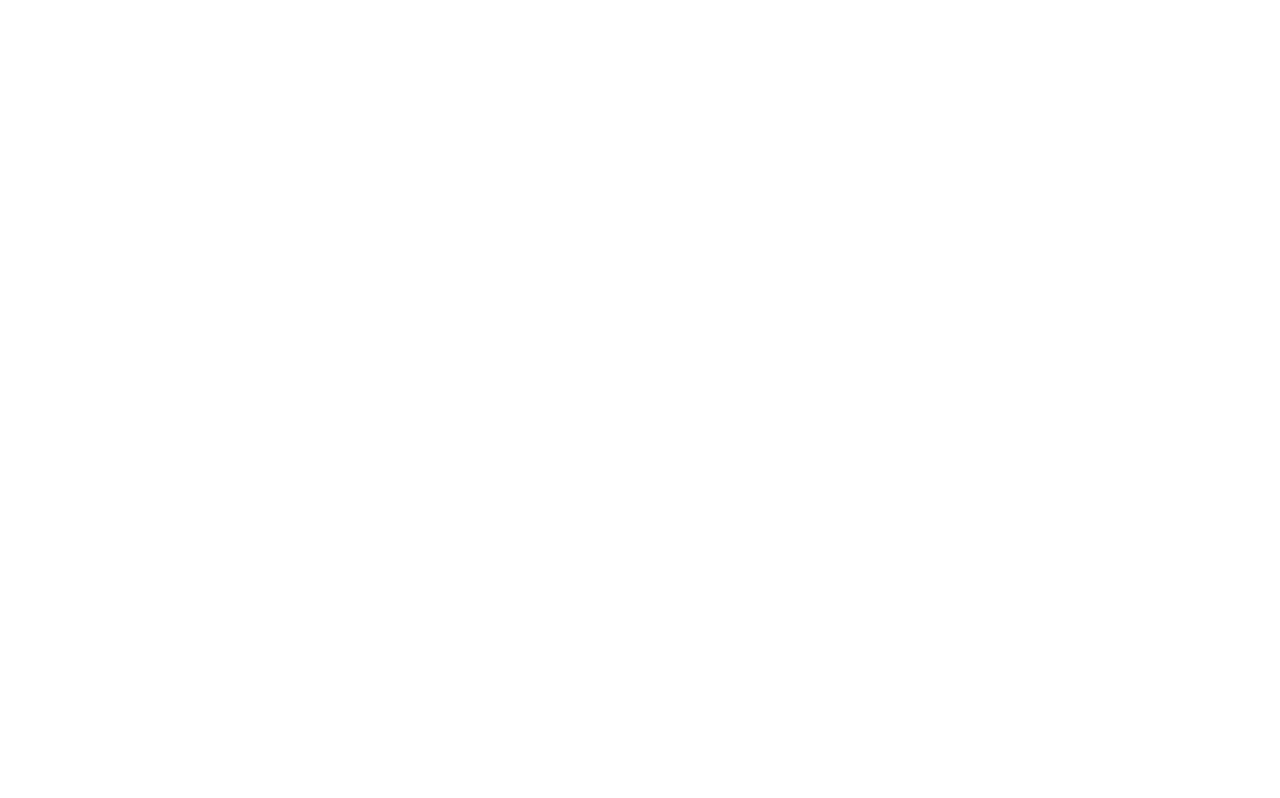
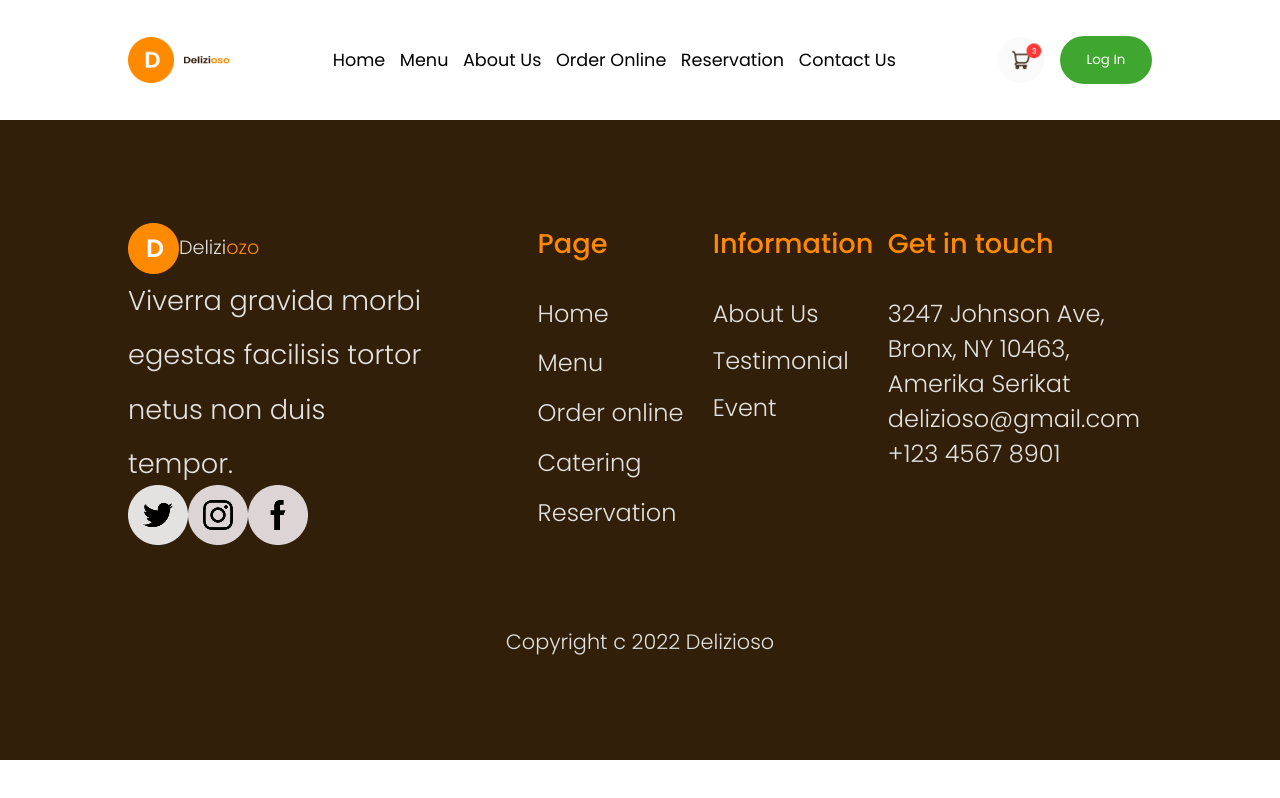
Before and after one commit to Wksils/reactProject2, a React (Vite) app in the folder my_project/: page / in a window 1280 px wide. Before the commit this address had no page. Built offline with nearby package versions, Linux system fonts and the light colour scheme.

Commit message:
finish 1 and 2 page

```diff
--- a/my_project/src/components/footer/footer.jsx
+++ b/my_project/src/components/footer/footer.jsx
@@ -1,5 +1,6 @@
 import './footer.scss'
 import {Photo} from '../../Photo.js'
+import { Link } from 'react-router-dom'
 
 export default function Footer(){
     return(
@@ -9,7 +10,7 @@ export default function Footer(){
                     <div className='right'>
                         <div className='logo'>
                             <img src={Photo.Logo} alt="" />
-                            <img src={Photo.Delizioso} alt="" />
+                            <p>Delizi<span style={{color: '#FF8A00'}}>ozo</span></p>
                         </div>
                         <p>Viverra gravida morbi egestas facilisis tortor netus non duis tempor. </p>
                         <div className='links'>
--- a/my_project/src/components/footer/footer.scss
+++ b/my_project/src/components/footer/footer.scss
@@ -0,0 +1,61 @@
+@use '../layoutMixin.scss' as lm;
+
+footer{
+    a{font-family: 'Poppins',
+    sans-serif;
+    color: #E3E2E0;
+    text-decoration: none;
+}
+p{color: #E3E2E0; font-size: 1.3rem; font-weight: 300;}
+li{color: #E3E2E0; font-size: 1.5rem; font-weight: 300;}
+    @extend %base-layout;
+    height: 80vh;
+    background-color: #311F09;
+    flex-direction: column;
+    gap: 3%;
+    .top{
+        @include lm.container-layout(80%, 60%);
+        align-items: start;
+        .right{
+            @include lm.container-layout-column(30%, 80%);
+            .logo{
+                @include lm.container-layout(33%, 20%);
+                p{font-size: 1.2rem;}
+            }
+            p{font-size: 1.7rem; line-height: 2; font-weight: 300;}
+            .links{
+                @include lm.container-layout(50%, 15%);
+            }
+        }
+        .left{
+            @include lm.container-layout(60%, 100%);
+            align-items: start;
+            .info{
+                @include lm.container-layout-column(25%, 80%);
+                justify-content: start;
+                gap: 10%;
+                p{
+                    color: #FF8A00;
+                    font-weight: 500;
+                    font-size: 1.7rem;
+                }
+                ul{
+                    list-style: none;
+                    @include lm.container-layout-column(100%, 100%);
+                }
+            }
+            .info:nth-child(2){
+                ul{
+                    height: 42%;
+                }
+            }
+            .info:nth-child(3){
+                width: 43%;
+                ul{
+                    height: 45%;
+                    li{font-family: 'Poppins', sans-serif;}
+                }
+            }
+        }
+    }
+}
--- a/my_project/src/pages/page2/page2.jsx
+++ b/my_project/src/pages/page2/page2.jsx
@@ -1,9 +1,9 @@
-
+import MenuSection from '../../components/menu_component_section/menu'
 
 export default function Page2(){
     return(
         <>
-
+            <MenuSection title="Menu"/>
         </>
     )
 }
```
